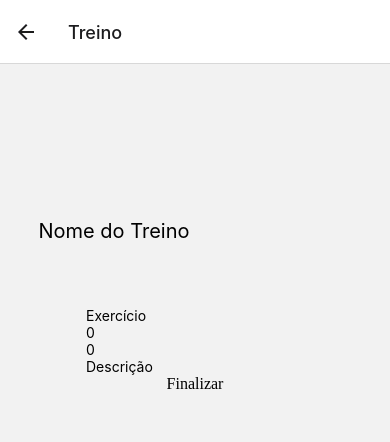
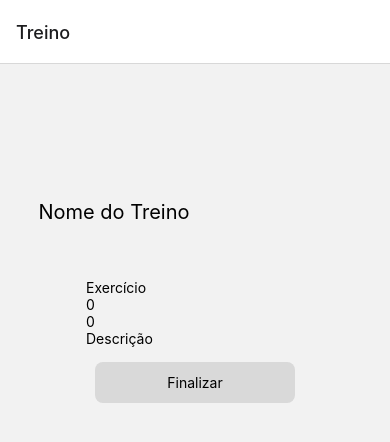
Before and after one commit to joaor-matos/BuddyBuilder, a React Native app: screen /Treino in a window 390 px wide. Shown: the top 442 px of the page. Built offline with nearby package versions, Linux system fonts and the light colour scheme; grey boxes are pictures that could not be loaded.

Commit message:
Ajustando o botão de finalizar da página de criar treino

```diff
--- a/App.js
+++ b/App.js
@@ -78,7 +78,7 @@ const Stack = createNativeStackNavigator();
 function App() {
   return (
         <NavigationContainer>
-          <Stack.Navigator initialRouteName='Home'>
+          <Stack.Navigator initialRouteName='Treino'>
             <Stack.Screen options={{ headerShown: false }} name='Home' component={HomeScreen} />
             <Stack.Screen options={{ headerShown: true }} name='Configuracao' component={ConfigScreen} />
             <Stack.Screen options={{ headerShown: true }} name='IMC' component={IMCScreen} />
--- a/pages/CriarTreino.js
+++ b/pages/CriarTreino.js
@@ -1,5 +1,5 @@
 import { useState } from "react";
-import { View, TextInput, TouchableOpacity, StyleSheet, Image } from "react-native";
+import { View, TextInput, TouchableOpacity, StyleSheet, Image, Text } from "react-native";
 
 export default function CriarTrieno({ navigation }) {
     const [nomeTreino, setNomeTreino] = useState("");
@@ -30,7 +30,9 @@ export default function CriarTrieno({ navigation }) {
 
             <TouchableOpacity onPress={handleCreate}><Image source={"../svg/plus.svg"} alt="Adicionar exercício"/></TouchableOpacity>
 
-            <TouchableOpacity onPress={handleFinally}>Finalizar</TouchableOpacity>
+            <TouchableOpacity onPress={handleFinally}>
+                <Text style={styles.btn}>Finalizar</Text>
+            </TouchableOpacity>
 
         </View>
     )
@@ -56,5 +58,17 @@ const styles = StyleSheet.create({
         padding: 10,
         marginBottom: 10,
         marginHorizontal: 2
+    },
+    btn: {
+        width: 200,
+        padding: 12,
+        borderRadius: 8,
+        alignItems: "center",
+        backgroundColor: '#D9D9D9',
+        color: "777777",
+        justifyContent: "center",
+        elevation: 2,
+        marginTop: 15,
+        textAlign: 'center'
     }
 })
```
